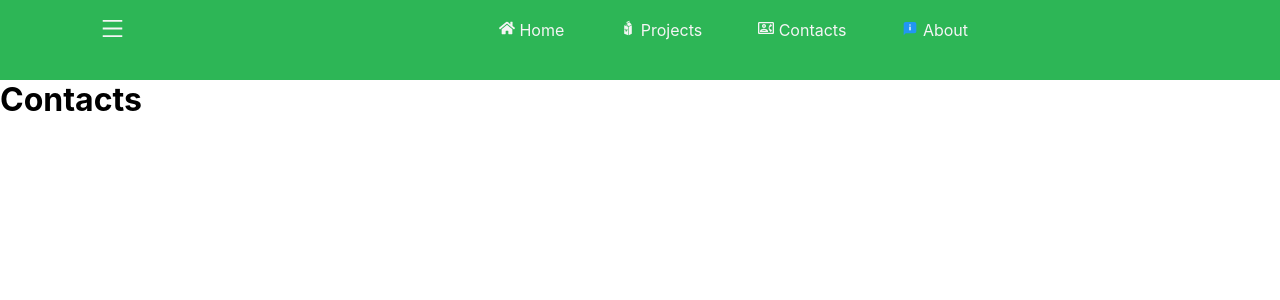
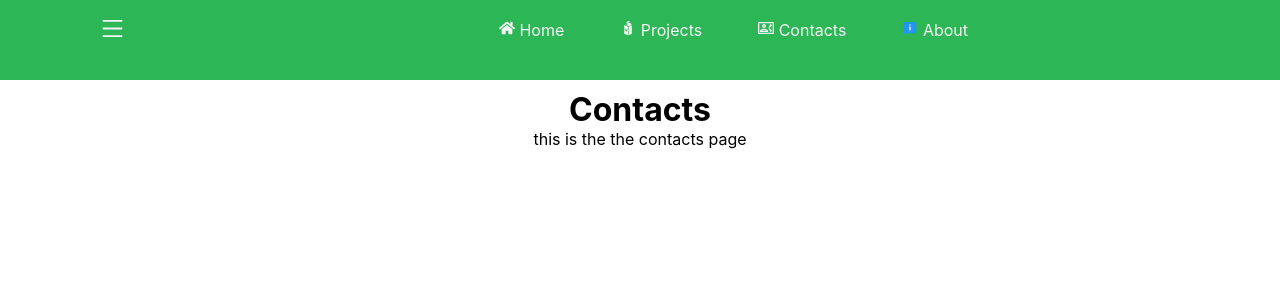
Before and after one commit to sirben181/my-app, a React (Create React App) app: page /contacts in a window 1280 px wide. Shown: the top 300 px of the page. Built offline with nearby package versions, Linux system fonts and the light colour scheme.

Commit message:
working on the body

```diff
--- a/src/App.css
+++ b/src/App.css
@@ -3,10 +3,12 @@
   margin:0;
   padding:0;
 }
-.Home,.Projects, .About, .Contacts{
-  display:flex;
-  flex-direction:column;
-  justify-content:center;
-  min-height:100vh;
+.home-container, .project-container, .contact-container, .about-container{
+     display:flex;
+     flex-direction:column;
+     align-items:center;
+     margin:90px 0 100px 0;
+     padding:0 20px 0 20px;
+     min-height:100vh;
 
 }
--- a/src/components/navbar.css
+++ b/src/components/navbar.css
@@ -4,6 +4,8 @@
     width:100%;
     height:80px;
     background:rgb(45, 182, 86);
+    position:fixed;
+    top:0;
 }
 
 .navbar{
--- a/src/pages/About.js
+++ b/src/pages/About.js
@@ -2,8 +2,9 @@ import React from 'react'
 
 const About = () => {
   return (
-    <div>
+    <div className='about-container'>
       <h1>About</h1>
+      <p>this is the about page</p>
     </div>
   )
 }
--- a/src/pages/Contacts.js
+++ b/src/pages/Contacts.js
@@ -2,8 +2,9 @@ import React from 'react'
 
 const Contacts = () => {
   return (
-    <div>
+    <div className='contact-container'>
       <h1>Contacts</h1>
+      <p>this is the the contacts page</p>
     </div>
   )
 }
--- a/src/pages/Home.js
+++ b/src/pages/Home.js
@@ -2,8 +2,9 @@ import React from 'react'
 
 const Home = () => {
   return (
-    <div>
+    <div className='home-container'>
       <h1>Home</h1>
+      <p>this is the home page </p>
     </div>
   )
 }
--- a/src/pages/Projects.js
+++ b/src/pages/Projects.js
@@ -2,8 +2,9 @@ import React from 'react'
 
 const Projects = () => {
   return (
-    <div>
+    <div className='project-container'>
       <h1>Projects</h1>
+      <p></p>
     </div>
   )
 }
```
